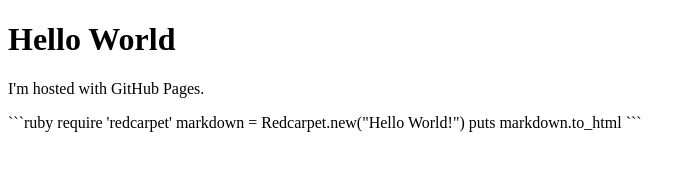
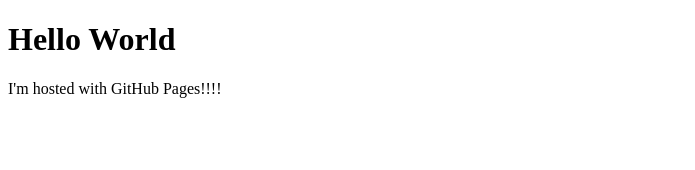
Before and after one commit to SabinaSrokova/SabinaSrokova.github.io, a plain HTML site: page index.html in a window 1280 px wide. Shown: the whole page, without its empty margins (0-695 px from the left). Drawn offline with Linux system fonts and the light colour scheme.

Commit message:
Update index.html

````diff
--- a/index.html
+++ b/index.html
@@ -2,12 +2,8 @@
 <html>
 <body>
 <h1>Hello World</h1>
-<p>I'm hosted with GitHub Pages.</p>
-```ruby
-require 'redcarpet'
-markdown = Redcarpet.new("Hello World!")
-puts markdown.to_html
-```
+<p>I'm hosted with GitHub Pages!!!!</p>
+
 
 </body>
 </html>
````
